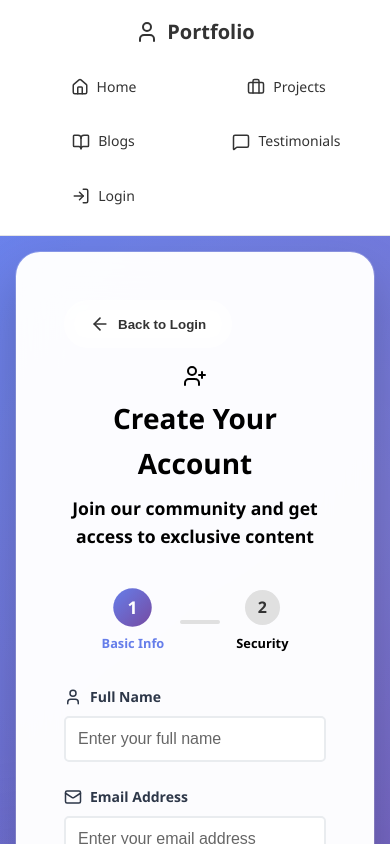
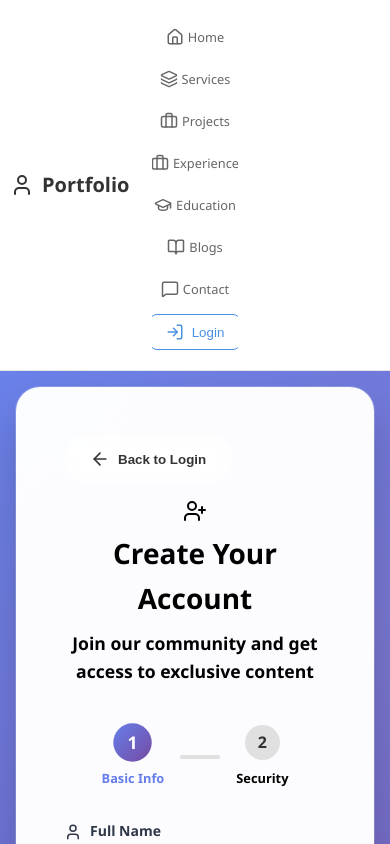
Before and after one commit to K-dubey09/myportfolio, a React app in the folder frontend/: page /register in a window 390 px wide. Shown: the top 844 px of the page. Built offline with nearby package versions, Linux system fonts and the light colour scheme; the HTML template or start-up script is replaced by a standard one.

Commit message:
version 1.0.0.1

```diff
--- a/frontend/src/App.css
+++ b/frontend/src/App.css
@@ -756,20 +756,29 @@ body {
 }
 
 .nav-container {
-  max-width: 1200px;
+  max-width: 1600px;
   margin: 0 auto;
-  padding: 0 2rem;
+  padding: 0 10px 0 10px;
   display: flex;
   align-items: center;
   justify-content: space-between;
-  gap: 2rem;
+  gap: 1rem;
+  flex-wrap: wrap;
+  position: relative;
 }
 
 .nav-brand {
+  display: flex;
+  align-items: center;
   flex-shrink: 0;
+  position: absolute;
+  left: 10px;
+  z-index: 10;
 }
 
 .brand-link {
+  position: relative;
+  z-index: 1;
   display: flex;
   align-items: center;
   gap: 0.5rem;
@@ -787,27 +796,56 @@ body {
 .nav-links {
   display: flex;
   align-items: center;
-  gap: 1.5rem;
+  gap: 1rem;
+  justify-content: space-evenly;
+  flex-wrap: wrap;
+  margin-left: 140px;
+  margin-right: 140px;
   flex: 1;
-  justify-content: center;
 }
 
 .nav-link {
   display: flex;
   align-items: center;
-  gap: 0.5rem;
+  gap: 0.375rem;
   text-decoration: none;
   color: #666;
   font-weight: 500;
-  padding: 0.5rem 1rem;
-  border-radius: 8px;
+  padding: 0.375rem 0.75rem;
+  border-radius: 6px;
   transition: all 0.3s ease;
   white-space: nowrap;
+  font-size: 0.9rem;
+}
+
+.nav-btn {
+  background: none;
+  border: none;
+  cursor: pointer;
+  font-family: inherit;
+  font-size: inherit;
 }
 
 .nav-link:hover {
   background: rgba(74, 144, 226, 0.1);
   color: #4a90e2;
+}
+
+.nav-link.secondary {
+  color: #888;
+  font-size: 0.9rem;
+}
+
+.nav-link.secondary:hover {
+  background: rgba(74, 144, 226, 0.08);
+  color: #4a90e2;
+}
+
+.nav-divider {
+  width: 1px;
+  height: 24px;
+  background: rgba(0, 0, 0, 0.1);
+  margin: 0 0.5rem;
 }
 
 .nav-logout {
@@ -830,14 +868,48 @@ body {
   color: white;
 }
 
+.nav-login {
+  display: flex;
+  align-items: center;
+  gap: 0.5rem;
+  background: transparent;
+  border: 1px solid #4a90e2;
+  color: #4a90e2;
+  padding: 0.5rem 1rem;
+  border-radius: 8px;
+  font-weight: 500;
+  cursor: pointer;
+  transition: all 0.3s ease;
+  white-space: nowrap;
+}
+
+.nav-login:hover {
+  background: #4a90e2;
+  color: white;
+}
+
+.admin-link {
+  background: linear-gradient(135deg, #667eea 0%, #764ba2 100%) !important;
+  color: white !important;
+  border: none;
+}
+
+.admin-link:hover {
+  background: linear-gradient(135deg, #764ba2 0%, #667eea 100%) !important;
+  color: white !important;
+}
+
 .user-info {
   display: flex;
   align-items: center;
-  gap: 0.75rem;
-  padding: 0.5rem 1rem;
+  gap: 0.5rem;
+  padding: 0.375rem 0.75rem;
   background: rgba(74, 144, 226, 0.1);
-  border-radius: 12px;
+  border-radius: 8px;
   flex-shrink: 0;
+  position: absolute;
+  right: 10px;
+  z-index: 10;
 }
 
 .user-avatar {
@@ -877,39 +949,72 @@ body {
 }
 
 /* Mobile Navigation */
+@media (max-width: 1024px) {
+  .nav-links {
+    overflow-x: auto;
+    -webkit-overflow-scrolling: touch;
+    gap: 0.5rem;
+    padding: 0.25rem 0;
+    justify-content: flex-start;
+  }
+
+  .nav-divider {
+    display: none;
+  }
+
+  .nav-link {
+    font-size: 0.85rem;
+    padding: 0.25rem 0.5rem;
+  }
+}
+
 @media (max-width: 768px) {
   .nav-container {
-    padding: 0 1rem;
-    flex-direction: column;
-    gap: 1rem;
+    padding: 0 0.75rem;
+    gap: 0.75rem;
   }
 
   .nav-links {
-    flex-wrap: wrap;
-    justify-content: center;
-    gap: 1rem;
+    justify-content: flex-start;
+    gap: 0.5rem;
+    overflow-x: auto;
+    -webkit-overflow-scrolling: touch;
   }
 
   .nav-link {
-    padding: 0.375rem 0.75rem;
-    font-size: 0.875rem;
+    padding: 0.25rem 0.5rem;
+    font-size: 0.8rem;
+    gap: 0.25rem;
+  }
+
+  .nav-link.secondary {
+    font-size: 0.75rem;
+    padding: 0.2rem 0.4rem;
   }
 
   .user-info {
-    order: -1;
+    padding: 0.25rem 0.5rem;
+    gap: 0.25rem;
   }
 }
 
 @media (max-width: 480px) {
   .nav-links {
-    display: grid;
-    grid-template-columns: repeat(2, 1fr);
+    display: flex;
+    flex-wrap: wrap;
     gap: 0.5rem;
     width: 100%;
+    justify-content: center;
   }
 
   .nav-link {
     justify-content: center;
-    padding: 0.75rem 0.5rem;
+    padding: 0.5rem 0.75rem;
+    flex: 0 0 auto;
+    min-width: fit-content;
+  }
+
+  .nav-link.secondary {
+    display: none;
   }
 }
--- a/frontend/src/components/Navigation.jsx
+++ b/frontend/src/components/Navigation.jsx
@@ -1,40 +1,59 @@
-import React from 'react';
+import React, { useCallback } from 'react';
 import { motion } from 'framer-motion';
-import { Home, User, Briefcase, BookOpen, MessageSquare, Star, Video, LogIn, Settings } from 'lucide-react';
+import { Home, User, Briefcase, BookOpen, MessageSquare, Star, Video, LogIn, Settings, Award, Layers, BarChart3, GraduationCap, Images, ShieldCheck } from 'lucide-react';
 import { useAuth } from '../context/AuthContext';
+import { useLocation, useNavigate } from 'react-router-dom';
 
 const Navigation = () => {
-  const { user, logout, clearRateLimit } = useAuth();
+  const __motionRefNav = typeof motion === 'undefined' ? null : motion; // linter usage hint
+  const { user, logout } = useAuth();
+  const location = useLocation();
+  const navigate = useNavigate();
 
-  const handleClearRateLimit = async () => {
-    if (user && user.role === 'admin') {
-      try {
-        const result = await clearRateLimit();
-        if (result.success) {
-          alert('Rate limits cleared successfully!');
+  // Main navigation links matching admin panel structure
+  const mainNavLinks = [
+    { name: 'Home', target: 'top', icon: Home },
+    { name: 'Services', target: 'services', icon: Layers },
+    { name: 'Projects', target: 'projects', icon: Briefcase },
+    { name: 'Experience', target: 'experience', icon: Briefcase },
+    { name: 'Education', target: 'education', icon: GraduationCap },
+    { name: 'Blogs', target: 'blogs', icon: BookOpen },
+    { name: 'Contact', target: 'contact', icon: MessageSquare },
+  ];
+
+  const additionalPages = [
+    { name: 'Gallery', path: '/gallery', icon: Images, protected: true },
+    { name: 'Skills', path: '/skills', icon: Star, protected: true },
+  ];
+
+  const scrollToSection = useCallback((id) => {
+    if (id === 'top') {
+      window.scrollTo({ top: 0, behavior: 'smooth' });
+      return;
+    }
+    const el = document.getElementById(id);
+    if (el) {
+      el.scrollIntoView({ behavior: 'smooth', block: 'start' });
+    }
+  }, []);
+
+  const handleSectionClick = (target) => {
+    if (location.pathname !== '/') {
+      navigate('/', { replace: false });
+      // Delay scroll until after navigation to home has rendered
+      setTimeout(() => scrollToSection(target), 60);
     } else {
-          alert('Failed to clear rate limits: ' + result.error);
-        }
-      } catch (error) {
-        alert('Error: ' + error.message);
-      }
+      scrollToSection(target);
     }
   };
 
-  const navigationItems = [
-    { name: 'Home', path: '/', icon: Home, public: true },
-    { name: 'Projects', path: '/projects', icon: Briefcase, public: true },
-    { name: 'Blogs', path: '/blogs', icon: BookOpen, public: true },
-    { name: 'Testimonials', path: '/testimonials', icon: MessageSquare, public: true },
-    ...(user ? [
-      { name: 'Vlogs', path: '/vlogs', icon: Video, public: false },
-      ...(user.role === 'admin' ? [
-        { name: 'Admin Panel', path: '/admin', icon: Settings, public: false }
-      ] : [])
-    ] : [
-      { name: 'Login', path: '/login', icon: LogIn, public: true }
-    ])
-  ];
+  const goToPage = (item) => {
+    if (item.protected && !user) {
+      navigate('/login');
+      return;
+    }
+    navigate(item.path);
+  };
 
   return (
     <motion.nav
@@ -56,23 +75,53 @@ const Navigation = () => {
         </motion.div>
 
         <div className="nav-links">
-          {navigationItems.map((item, index) => (
-            <motion.a
-              key={item.path}
-              href={item.path}
-              className="nav-link"
-              initial={{ opacity: 0, x: -20 }}
-              animate={{ opacity: 1, x: 0 }}
-              transition={{ duration: 0.3, delay: index * 0.1 }}
-              whileHover={{ scale: 1.05, color: '#4a90e2' }}
+          {mainNavLinks.map((item, index) => (
+            <motion.button
+              key={item.target}
+              onClick={() => handleSectionClick(item.target)}
+              className="nav-link nav-btn"
+              initial={{ opacity: 0, y: -10 }}
+              animate={{ opacity: 1, y: 0 }}
+              transition={{ duration: 0.25, delay: index * 0.05 }}
+              whileHover={{ scale: 1.05 }}
               whileTap={{ scale: 0.95 }}
             >
               <item.icon size={18} />
               <span>{item.name}</span>
-            </motion.a>
+            </motion.button>
           ))}
 
           {user && (
+            <>
+              <div className="nav-divider" />
+              {additionalPages.map((item, index) => (
+                <motion.button
+                  key={item.path}
+                  onClick={() => goToPage(item)}
+                  className="nav-link nav-btn secondary"
+                  initial={{ opacity: 0, y: -10 }}
+                  animate={{ opacity: 1, y: 0 }}
+                  transition={{ duration: 0.25, delay: 0.4 + index * 0.05 }}
+                  whileHover={{ scale: 1.05 }}
+                  whileTap={{ scale: 0.95 }}
+                >
+                  <item.icon size={18} />
+                  <span>{item.name}</span>
+                </motion.button>
+              ))}
+
+              {user.role === 'admin' && (
+                <motion.button
+                  onClick={() => navigate('/admin')}
+                  className="nav-link nav-btn admin-link"
+                  whileHover={{ scale: 1.05 }}
+                  whileTap={{ scale: 0.95 }}
+                >
+                  <Settings size={18} />
+                  <span>Admin</span>
+                </motion.button>
+              )}
+
               <motion.button
                 onClick={logout}
                 className="nav-logout"
@@ -81,18 +130,18 @@ const Navigation = () => {
               >
                 Logout
               </motion.button>
+            </>
           )}
 
-          {user && user.role === 'admin' && (
+          {!user && (
             <motion.button
-              onClick={handleClearRateLimit}
-              className="nav-logout"
-              style={{ backgroundColor: '#ffa500', borderColor: '#ffa500' }}
-              whileHover={{ scale: 1.05, backgroundColor: '#ff8c00' }}
+              onClick={() => navigate('/login')}
+              className="nav-login"
+              whileHover={{ scale: 1.05 }}
               whileTap={{ scale: 0.95 }}
-              title="Clear Rate Limits"
             >
-              Clear Limits
+              <LogIn size={18} />
+              <span>Login</span>
             </motion.button>
           )}
         </div>
--- a/frontend/src/components/PortfolioSite.jsx
+++ b/frontend/src/components/PortfolioSite.jsx
@@ -341,6 +341,84 @@ const PortfolioSite = () => {
           </div>
         </div>
       </motion.section>
+
+      {/* Skills Highlights Section */}
+      {skills.length > 0 && (
+        <motion.section
+          id="skills-highlights"
+          className="section skills-highlights-section"
+          initial={{ opacity: 0, y: 50 }}
+          whileInView={{ opacity: 1, y: 0 }}
+          viewport={{ once: true }}
+          transition={{ duration: 0.6 }}
+        >
+          <div className="container">
+            <div className="section-header">
+              <motion.h2
+                className="section-title"
+                initial={{ opacity: 0, y: 30 }}
+                whileInView={{ opacity: 1, y: 0 }}
+                viewport={{ once: true }}
+                transition={{ duration: 0.6 }}
+              >
+                Skills Highlights
+              </motion.h2>
+              {skills.length > (user ? 12 : 6) && (
+                <button className="header-view-all" onClick={() => handleViewAll('/skills')}>View All</button>
+              )}
+            </div>
+            <div className="skills-highlights-grid">
+              {skills.slice(0, user ? 12 : 6).map((skill, index) => (
+                <motion.div
+                  key={skill._id || index}
+                  className="skill-highlight-card"
+                  initial={{ opacity: 0, y: 30 }}
+                  whileInView={{ opacity: 1, y: 0 }}
+                  viewport={{ once: true }}
+                  transition={{ duration: 0.6, delay: index * 0.1 }}
+                  whileHover={{ y: -5, scale: 1.02 }}
+                >
+                  <div className="skill-icon">
+                    {skill.icon || '⚡'}
+                  </div>
+                  <h3>{skill.name}</h3>
+                  {skill.level && (
+                    <div className="skill-progress">
+                      <div className="progress-bar">
+                        <motion.div
+                          className="progress-fill"
+                          initial={{ width: 0 }}
+                          whileInView={{ width: `${skill.proficiency || 75}%` }}
+                          viewport={{ once: true }}
+                          transition={{ duration: 1, delay: index * 0.1 }}
+                        />
+                      </div>
+                      <span className="skill-level">{skill.level}</span>
+                    </div>
+                  )}
+                  {skill.description && (
+                    <p className="skill-description">{skill.description}</p>
+                  )}
+                  {skill.experience && (
+                    <span className="skill-experience">{skill.experience} experience</span>
+                  )}
+                </motion.div>
+              ))}
+            </div>
+            {!user && (
+              <motion.p
+                className="limited-access-notice"
+                initial={{ opacity: 0, y: 20 }}
+                whileInView={{ opacity: 1, y: 0 }}
+                viewport={{ once: true }}
+                transition={{ duration: 0.6, delay: 0.3 }}
+              >
+                Showing featured skills. <button onClick={() => navigate('/login')} className="link-btn">Login</button> to see complete skills portfolio.
+              </motion.p>
+            )}
+          </div>
+        </motion.section>
+      )}
 
       {/* Services Section */}
       {services.length > 0 && (
```
Also changed, not shown: frontend/src/pages/PagesStyles.css (+111 -0 lines). Lines whose indentation alone changed are shown as unchanged.
